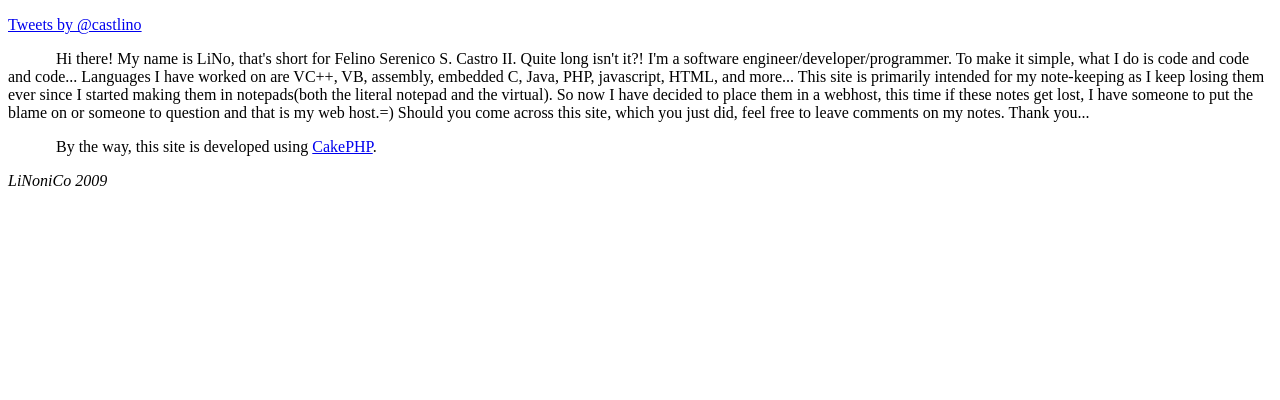
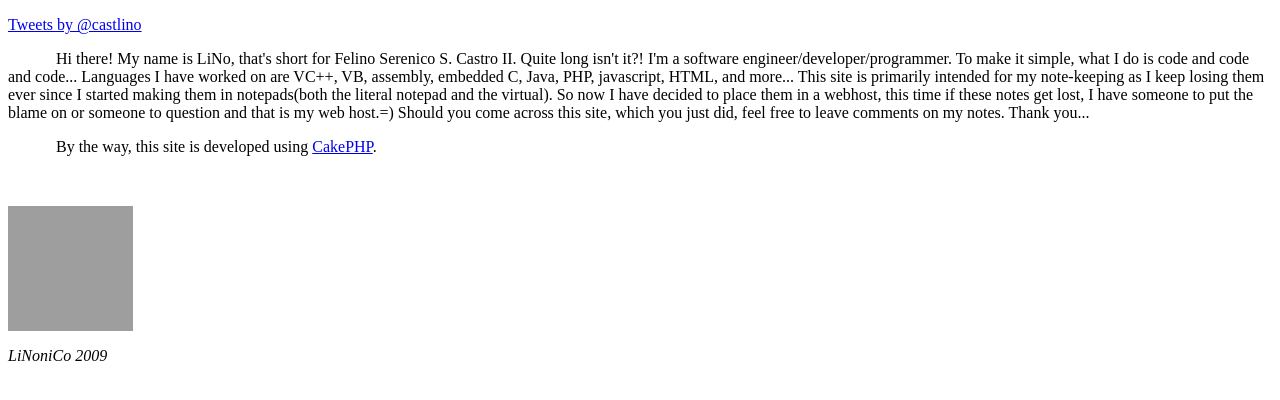
Before and after one commit to castlino/linonico.com, a CakePHP app: template app/views/users/about.ctp in a window 1280 px wide. Shown: the part 145-545 px from the top of the page. Run offline with PHP 8.4 and a stand-in for CakePHP, Linux system fonts and the light colour scheme; the template is opened without the code that fills it, so the values that code supplies are empty; some libraries are stand-ins or nearby versions; grey boxes are pictures that could not be loaded.

Commit message:
Added Google Web Designer badge.

```diff
--- a/app/views/users/about.ctp
+++ b/app/views/users/about.ctp
@@ -12,3 +12,6 @@
 	&nbsp &nbsp &nbsp &nbsp &nbsp &nbsp By the way, this site is developed using <a href='http://cakephp.org'>CakePHP</a>.
 </p>
 </div>
+<div style='margin-top: 50px;'>
+<a href="http://goo.gl/E7EGW" target="_blank"><img src="https://goo.gl/GJ2F2U" alt="GWD Badge" width="125" height="125" border="0" /></a>
+</div>
```
